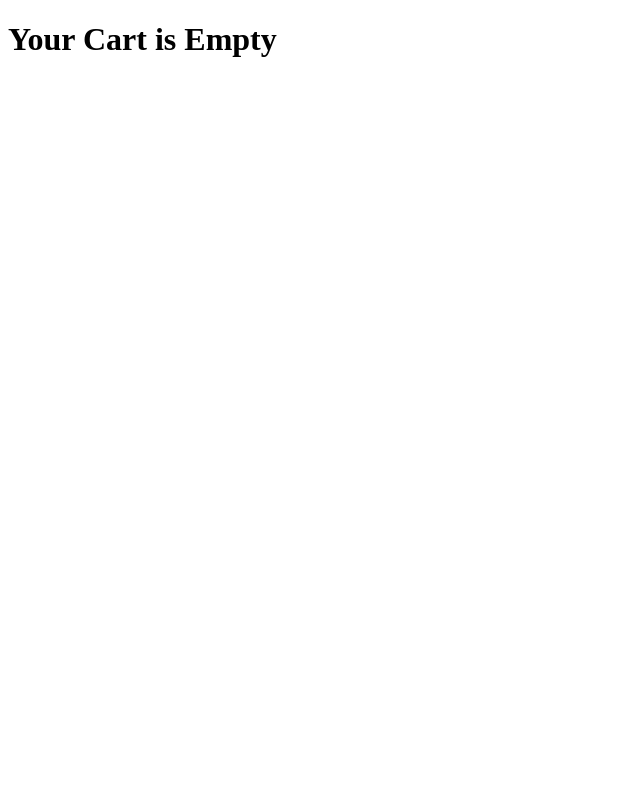
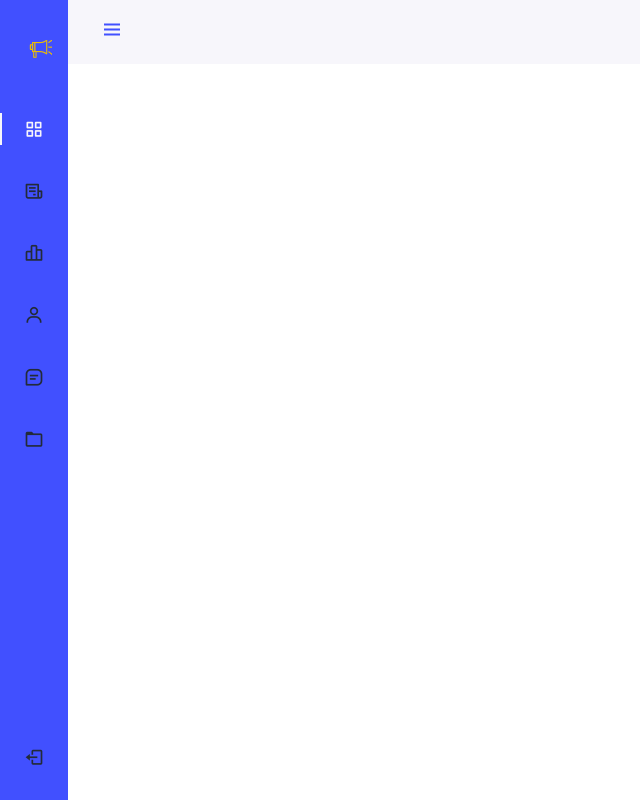
Before and after one commit to sds7500/10DER, a Node server app: template templates/views/cart.hbs in a window 1280 px wide. Shown: the whole page, without its empty margins (0-640 px from the left). Run offline with Node 20, Linux system fonts and the light colour scheme; the template is opened without the code that fills it, so the values that code supplies are empty; some libraries are stand-ins or nearby versions.

Commit message:
nav bar done

```diff
--- /dev/null
+++ b/public/css/cart.css
@@ -0,0 +1,188 @@
+/*===== GOOGLE FONTS =====*/
+@import url("https://fonts.googleapis.com/css2?family=Nunito:wght@400;600;700&display=swap");
+
+/*===== VARIABLES CSS =====*/
+:root{
+  --header-height: 3rem;
+  --nav-width: 68px;
+
+  /*===== Colors =====*/
+  --first-color: #4150ff;
+  --first-color-light: #232B38;
+  --white-color: #F7F6FB;
+
+  /*===== Font and typography =====*/
+  --body-font: 'Nunito', sans-serif;
+  --normal-font-size: 1rem;
+
+  /*===== z index =====*/
+  --z-fixed: 100;
+}
+
+/*===== BASE =====*/
+*,::before,::after{
+  box-sizing: border-box;
+}
+
+body{
+  position: relative;
+  margin: var(--header-height) 0 0 0;
+  padding: 0 1rem;
+  font-family: var(--body-font);
+  font-size: var(--normal-font-size);
+  transition: .5s;
+}
+
+a{
+  text-decoration: none;
+}
+
+.header{
+  width: 100%;
+  height: var(--header-height);
+  position: fixed;
+  top: 0;
+  left: 0;
+  display: flex;
+  align-items: center;
+  justify-content: space-between;
+  padding: 0 1rem;
+  background-color: var(--white-color);
+  z-index: var(--z-fixed);
+  transition: .5s;
+}
+
+.header__toggle{
+  color: var(--first-color);
+  font-size: 1.5rem;
+  cursor: pointer;
+}
+
+.header__img{
+  width: 35px;
+  height: 35px;
+  display: flex;
+  justify-content: center;
+  border-radius: 50%;
+  overflow: hidden;
+}
+
+
+
+.l-navbar{
+  position: fixed;
+  top: 0;
+  left: -30%;
+  width: var(--nav-width);
+  height: 100vh;
+  background-color: var(--first-color);
+  padding: .5rem 1rem 0 0;
+  transition: .5s;
+  z-index: var(--z-fixed);
+}
+
+.nav{
+  height: 100%;
+  display: flex;
+  flex-direction: column;
+  justify-content: space-between;
+  overflow: hidden;
+}
+
+.nav__logo, .nav__link{
+  display: grid;
+  grid-template-columns: max-content max-content;
+  align-items: center;
+  column-gap: 1rem;
+  padding: .5rem 0 .5rem 1.5rem;
+}
+
+.nav__logo{
+  margin-bottom: 2rem;
+}
+
+.nav__logo-icon{
+  font-size: 1.25rem;
+  color: var(--white-color);
+}
+
+.nav__logo-name{
+  color: var(--white-color);
+  font-weight: 700;
+}
+
+.nav__link{
+  position: relative;
+  color: var(--first-color-light);
+  margin-bottom: 1.5rem;
+  transition: .3s;
+}
+
+.nav__link:hover{
+  color: var(--white-color);
+}
+
+.nav__icon{
+  font-size: 1.25rem;
+}
+
+/*Show navbar movil*/
+.show{
+  left: 0;
+}
+
+/*Add padding body movil*/
+.body-pd{
+  padding-left: calc(var(--nav-width) + 1rem);
+}
+
+/*Active links*/
+.active{
+  color: var(--white-color);
+}
+
+.active::before{
+  content: '';
+  position: absolute;
+  left: 0;
+  width: 2px;
+  height: 32px;
+  background-color: var(--white-color);
+}
+
+/* ===== MEDIA QUERIES=====*/
+@media screen and (min-width: 768px){
+  body{
+    margin: calc(var(--header-height) + 1rem) 0 0 0;
+    padding-left: calc(var(--nav-width) + 2rem);
+  }
+
+  .header{
+    height: calc(var(--header-height) + 1rem);
+    padding: 0 2rem 0 calc(var(--nav-width) + 2rem);
+  }
+
+  .header__img{
+    width: 40px;
+    height: 40px;
+  }
+
+  .header__img img{
+    width: 45px;
+  }
+
+  .l-navbar{
+    left: 0;
+    padding: 1rem 1rem 0 0;
+  }
+
+  /*Show navbar desktop*/
+  .show{
+    width: calc(var(--nav-width) + 156px);
+  }
+
+  /*Add padding body desktop*/
+  .body-pd{
+    padding-left: calc(var(--nav-width) + 188px);
+  }
+}
--- a/public/css/style.css
+++ b/public/css/style.css
@@ -184,6 +184,7 @@
 
 
 body{
+
     -webkit-font-smoothing:antialiased;
 }
 
--- /dev/null
+++ b/public/js/cart.js
@@ -0,0 +1,34 @@
+/*===== SHOW NAVBAR  =====*/
+const showNavbar = (toggleId, navId, bodyId, headerId) =>{
+    const toggle = document.getElementById(toggleId),
+    nav = document.getElementById(navId),
+    bodypd = document.getElementById(bodyId),
+    headerpd = document.getElementById(headerId)
+
+    // Validate that all variables exist
+    if(toggle && nav && bodypd && headerpd){
+        toggle.addEventListener('click', ()=>{
+            // show navbar
+            nav.classList.toggle('show')
+            // change icon
+            toggle.classList.toggle('bx-x')
+            // add padding to body
+            bodypd.classList.toggle('body-pd')
+            // add padding to header
+            headerpd.classList.toggle('body-pd')
+        })
+    }
+}
+
+showNavbar('header-toggle','nav-bar','body-pd','header')
+
+/*===== LINK ACTIVE  =====*/
+const linkColor = document.querySelectorAll('.nav__link')
+
+function colorLink(){
+    if(linkColor){
+        linkColor.forEach(l=> l.classList.remove('active'))
+        this.classList.add('active')
+    }
+}
+linkColor.forEach(l=> l.addEventListener('click', colorLink))
--- a/templates/partials/headerlinks.hbs
+++ b/templates/partials/headerlinks.hbs
@@ -0,0 +1,7 @@
+<!DOCTYPE html>
+<html lang="en">
+<head>
+    <meta charset="UTF-8">
+    <meta http-equiv="X-UA-Compatible" content="IE=edge">
+    <meta name="viewport" content="width=device-width, initial-scale=1.0">
+    <title>10Der</title>
--- a/templates/views/cart.hbs
+++ b/templates/views/cart.hbs
@@ -1,12 +1,69 @@
-<!DOCTYPE html>
-<html lang="en">
-<head>
-    <meta charset="UTF-8">
-    <meta http-equiv="X-UA-Compatible" content="IE=edge">
-    <meta name="viewport" content="width=h1, initial-scale=1.0">
-    <title>Document</title>
-</head>
-<body>
-    <h1>Your Cart is Empty</h1>
-</body>
+{{>headerlinks}}
+
+        <!-- ===== BOX ICONS ===== -->
+        <link href='https://cdn.jsdelivr.net/npm/boxicons@2.0.5/css/boxicons.min.css' rel='stylesheet'>
+
+        <!-- ===== CSS ===== -->
+        <link rel="stylesheet" href="css/cart.css">
+
+    </head>
+    <body id="body-pd">
+        <header class="header" id="header">
+            <div class="header__toggle">
+                <i class='bx bx-menu' id="header-toggle"></i>
+            </div>
+
+
+        </header>
+
+        <div class="l-navbar" id="nav-bar">
+            <nav class="nav">
+                <div>
+                    <a href="#" class="nav__logo">
+                        <img src="images/logo.png" alt="" width="160px">
+                    </a>
+
+                    <div class="nav__list">
+                        <a href="#" class="nav__link active">
+                        <i class='bx bx-grid-alt nav__icon' ></i>
+                            <span class="nav__name">Dashboard</span>
+                        </a>
+
+                        <a href="#" class="nav__link">
+                            <i class='bx bx-receipt nav__icon' ></i>
+                            <span class="nav__name">Active Tender</span>
+                        </a>
+
+                        <a href="#" class="nav__link">
+                            <i class='bx bx-bar-chart-alt-2 nav__icon' ></i>
+                            <span class="nav__name">Completed Tender</span>
+                        </a>
+
+                        <a href="#" class="nav__link">
+                            <i class='bx bx-user nav__icon' ></i>
+                            <span class="nav__name">Profile</span>
+                        </a>
+
+                        <a href="#" class="nav__link">
+                            <i class='bx bx-message-square-detail nav__icon' ></i>
+                            <span class="nav__name">Contact</span>
+                        </a>
+
+                        <a href="#" class="nav__link">
+                            <i class='bx bx-folder nav__icon' ></i>
+                            <span class="nav__name">Our Team</span>
+                        </a>
+
+
+                    </div>
+                </div>
+
+                <a href="#" class="nav__link">
+                    <i class='bx bx-log-out nav__icon' ></i>
+                    <span class="nav__name">Log Out</span>
+                </a>
+            </nav>
+        </div>
+        <script src="js/cart.js"></script>
+    </body>
 </html>
```
Also changed, not shown: templates/views/client.hbs (deleted, +0 -15 lines), templates/views/index.hbs (+1 -7 lines), templates/views/login.hbs (+1 -9 lines).
